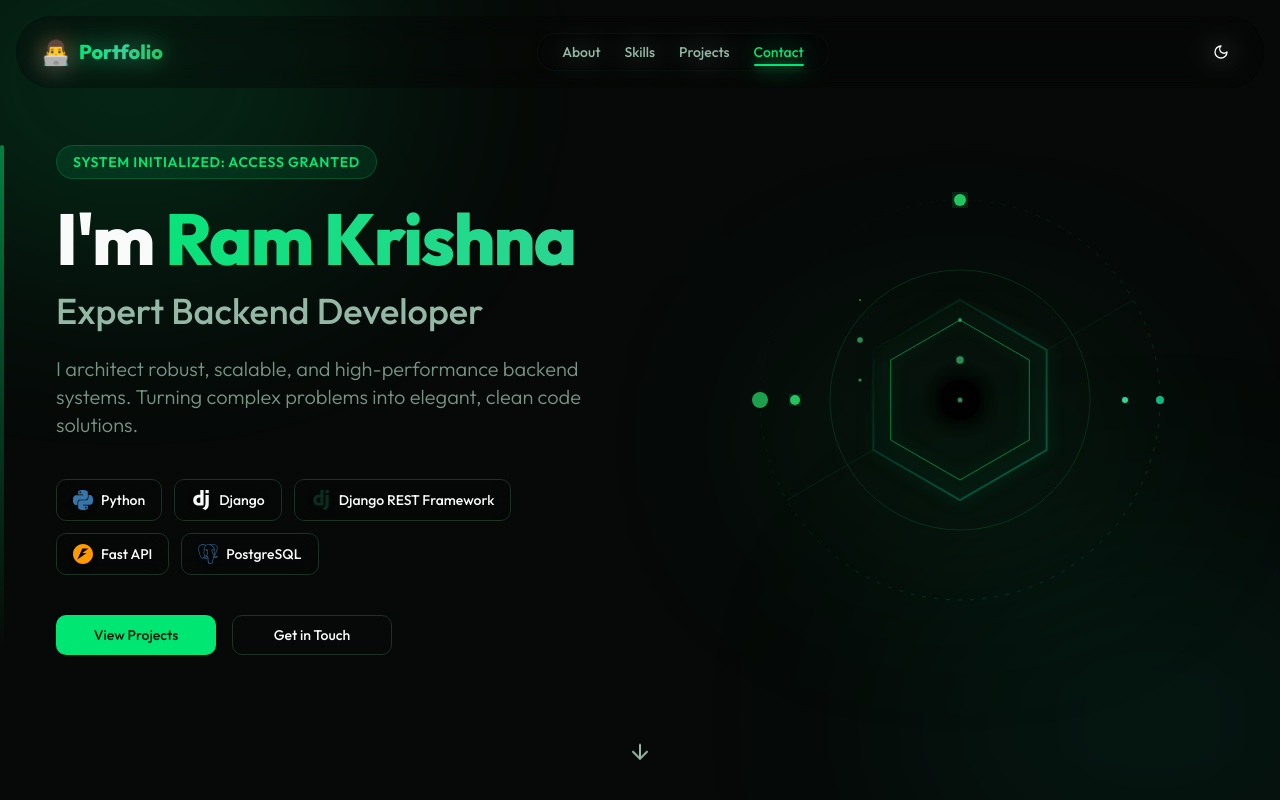
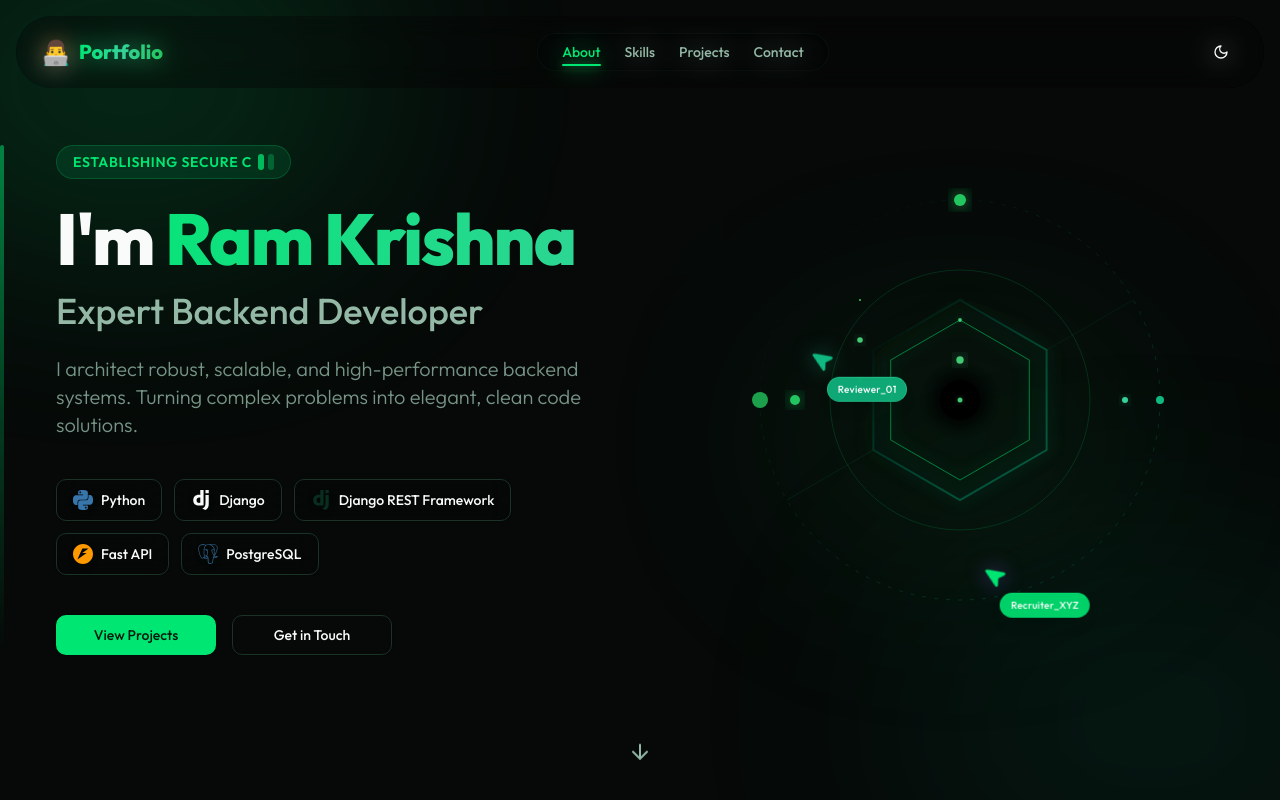
Before and after one commit to ramkrishnapaudel55/Portfolio_Nextjs_Typescript, a Next.js app: page / in a window 1280 px wide. Shown: the top 800 px of the page. Built offline with nearby package versions, Linux system fonts and the light colour scheme.

Commit message:
add: Abstract 3D/Tech Constellation SVG

```diff
--- a/src/components/sections/Hero.tsx
+++ b/src/components/sections/Hero.tsx
@@ -1,8 +1,8 @@
 "use client";
 
-import React from "react";
+import React, { useState, useEffect } from "react";
 import { motion } from "framer-motion";
-import { ArrowDown } from "lucide-react";
+import { ArrowDown, MousePointer2 } from "lucide-react";
 import { Button } from "@/components/ui/button";
 import { Badge } from "@/components/ui/badge";
 
@@ -17,7 +17,47 @@ import {
   SiFastapi,
 } from "react-icons/si";
 
+const TYPING_TEXTS = [
+  "System Initialized: Access Granted",
+  "Establishing Secure Connection...",
+  "Loading Backend Architecture...",
+  "Optimizing Database Queries...",
+  "Ready to Build Scalable Solutions."
+];
+
 const Hero = () => {
+  const [displayText, setDisplayText] = useState("");
+  const [textIndex, setTextIndex] = useState(0);
+  const [isDeleting, setIsDeleting] = useState(false);
+
+  useEffect(() => {
+    let timeout: NodeJS.Timeout;
+    const currentText = TYPING_TEXTS[textIndex];
+
+    if (isDeleting) {
+      if (displayText === "") {
+        setIsDeleting(false);
+        setTextIndex((prev) => (prev + 1) % TYPING_TEXTS.length);
+      } else {
+        timeout = setTimeout(() => {
+          setDisplayText(currentText.slice(0, displayText.length - 1));
+        }, 30);
+      }
+    } else {
+      if (displayText === currentText) {
+        timeout = setTimeout(() => {
+          setIsDeleting(true);
+        }, 2000);
+      } else {
+        timeout = setTimeout(() => {
+          setDisplayText(currentText.slice(0, displayText.length + 1));
+        }, 60);
+      }
+    }
+
+    return () => clearTimeout(timeout);
+  }, [displayText, isDeleting, textIndex]);
+
   const technologies = [
     {
       name: "Python",
@@ -70,7 +110,7 @@ const Hero = () => {
   };
 
   return (
-    <section className="min-h-screen relative overflow-hidden bg-background">
+    <section id="about" className="min-h-screen relative overflow-hidden bg-background">
       {/* Animated gradient background blobs */}
       <div className="absolute top-[-10%] left-[-10%] w-[40%] h-[40%] bg-primary/20 rounded-full blur-[120px] animate-[pulse_8s_ease-in-out_infinite]" />
       <div className="absolute bottom-[-10%] right-[-10%] w-[40%] h-[40%] bg-emerald-600/20 rounded-full blur-[120px] animate-[pulse_10s_ease-in-out_infinite_reverse]" />
@@ -87,8 +127,12 @@ const Hero = () => {
           >
             <div className="absolute -left-6 top-0 w-1 h-full bg-gradient-to-b from-primary via-primary/50 to-transparent rounded-full hidden md:block opacity-50" />
             <motion.div variants={itemVariants} className="mb-6 md:pl-8">
-              <span className="text-primary font-semibold tracking-wider uppercase text-sm inline-block px-4 py-1.5 rounded-full bg-primary/10 border border-primary/20 backdrop-blur-md">
-                System Initialized: Access Granted
+              <span className="text-primary font-semibold tracking-wider uppercase text-sm inline-flex items-center px-4 py-1.5 rounded-full bg-primary/10 border border-primary/20 backdrop-blur-md min-h-[34px]">
+                {displayText}
+                <span className="flex items-center ml-1.5 space-x-1">
+                  <span className="animate-[pulse_0.8s_ease-in-out_infinite] w-1.5 h-4 bg-primary/80 inline-block rounded-sm"></span>
+                  <span className="animate-[pulse_1.2s_ease-in-out_infinite] w-1.5 h-4 bg-primary/40 inline-block rounded-sm"></span>
+                </span>
               </span>
               <h1 className="text-5xl sm:text-6xl lg:text-7xl font-extrabold mt-6 mb-4 tracking-tight text-foreground">
                 I'm <span className="bg-clip-text text-transparent bg-gradient-to-r from-primary via-emerald-400 to-green-500 animate-gradient">Ram Krishna</span>
@@ -155,11 +199,42 @@ const Hero = () => {
             initial={{ opacity: 0, x: 100 }}
             animate={{ opacity: 1, x: 0 }}
             transition={{ duration: 0.8, delay: 0.2 }}
-            className="hidden lg:block"
+            className="hidden lg:block relative"
           >
+            {/* Fake multiplayer cursors */}
+            <motion.div
+              className="absolute z-20 flex flex-col items-start pointer-events-none"
+              animate={{
+                x: [0, 120, 60, -40, 0],
+                y: [0, -60, 100, 40, 0]
+              }}
+              transition={{ duration: 12, repeat: Infinity, ease: "easeInOut" }}
+              style={{ top: "25%", left: "15%" }}
+            >
+              <MousePointer2 className="text-emerald-500 fill-emerald-500 w-6 h-6 -rotate-12 drop-shadow-[0_0_10px_rgba(16,185,129,0.5)]" />
+              <div className="bg-emerald-500/90 backdrop-blur-sm text-white text-[10px] px-2.5 py-1 rounded-full mt-1 ml-4 shadow-lg font-medium tracking-wide border border-emerald-400/50">
+                Reviewer_01
+              </div>
+            </motion.div>
+
+            <motion.div
+              className="absolute z-20 flex flex-col items-start pointer-events-none"
+              animate={{
+                x: [0, -80, -20, 80, 0],
+                y: [0, 80, -40, -80, 0]
+              }}
+              transition={{ duration: 15, repeat: Infinity, ease: "easeInOut", delay: 2 }}
+              style={{ top: "65%", right: "15%" }}
+            >
+              <MousePointer2 className="text-primary fill-primary w-6 h-6 -rotate-12 drop-shadow-[0_0_10px_rgba(139,92,246,0.5)]" />
+              <div className="bg-primary/90 backdrop-blur-sm text-white text-[10px] px-2.5 py-1 rounded-full mt-1 ml-4 shadow-lg font-medium tracking-wide border border-primary/50">
+                Recruiter_XYZ
+              </div>
+            </motion.div>
+
             <div className="relative w-full h-[600px] flex items-center justify-center">
               {/* Abstract 3D/Tech Constellation SVG */}
-              <svg viewBox="0 0 500 500" className="w-full h-full max-w-[500px]">
+              <svg viewBox="0 0 500 500" className="w-full h-full max-w-[500px] overflow-visible">
                 <defs>
                   <linearGradient id="glow" x1="0%" y1="0%" x2="100%" y2="100%">
                     <stop offset="0%" stopColor="var(--primary)" stopOpacity="0.8" />
@@ -169,7 +244,7 @@ const Hero = () => {
                     <stop offset="0%" stopColor="var(--primary)" stopOpacity="1" />
                     <stop offset="100%" stopColor="transparent" stopOpacity="0" />
                   </radialGradient>
-                  <filter id="blurGlow">
+                  <filter id="blurGlow" x="-50%" y="-50%" width="200%" height="200%">
                     <feGaussianBlur stdDeviation="8" result="coloredBlur" />
                     <feMerge>
                       <feMergeNode in="coloredBlur" />
@@ -178,6 +253,7 @@ const Hero = () => {
                   </filter>
                 </defs>
 
+                {/* Base SVG Orbits & Hexagon (Background Elements) */}
                 <g className="origin-center" style={{ transformOrigin: "250px 250px" }}>
                   <animateTransform
                     attributeName="transform"
@@ -188,13 +264,10 @@ const Hero = () => {
                     repeatCount="indefinite"
                   />
 
-                  {/* Outer Orbit */}
+                  {/* Outer Orbit Path */}
                   <circle cx="250" cy="250" r="200" fill="none" stroke="url(#glow)" strokeWidth="1" strokeDasharray="4 8" opacity="0.5" />
-                  <circle cx="250" cy="50" r="6" fill="#22c55e" filter="url(#blurGlow)" />
-                  <circle cx="450" cy="250" r="4" fill="#10b981" />
-                  <circle cx="50" cy="250" r="8" fill="#22c55e" opacity="0.8" />
 
-                  {/* Middle Orbit */}
+                  {/* Middle Orbit Path */}
                   <circle cx="250" cy="250" r="130" fill="none" stroke="currentColor" strokeWidth="0.5" className="text-primary" opacity="0.3" />
 
                   {/* Hexagon Core */}
@@ -228,7 +301,7 @@ const Hero = () => {
                   <path d="M 163.4 300 L 76.8 350" stroke="url(#glow)" strokeWidth="1" opacity="0.4" />
                 </g>
 
-                {/* Counter Rotating Elements */}
+                {/* Counter Rotating Orbit (Background Elements) */}
                 <g style={{ transformOrigin: "250px 250px" }}>
                   <animateTransform
                     attributeName="transform"
@@ -239,11 +312,11 @@ const Hero = () => {
                     repeatCount="indefinite"
                   />
                   <circle cx="250" cy="250" r="165" fill="none" stroke="var(--primary)" strokeWidth="1" strokeDasharray="1 12" opacity="0.4" />
-                  <circle cx="415" cy="250" r="3" fill="#34d399" filter="url(#blurGlow)" />
-                  <circle cx="85" cy="250" r="5" fill="#22c55e" filter="url(#blurGlow)" />
                 </g>
 
-                {/* Floating Particles */}
+                {/* --- FOREGROUND ELEMENTS (Rendered on top, never go behind!) --- */}
+
+                {/* Floating Particles (Foreground) */}
                 {[...Array(6)].map((_, i) => {
                   const seed1 = (i * 137.5) % 1;
                   const seed2 = (i * 93.1) % 1;
@@ -252,7 +325,6 @@ const Hero = () => {
                   const cy = 150 + seed2 * 200;
                   const r = seed3 * 3 + 1;
                   const dur1 = 3 + seed1 * 4;
-                  const dur2 = 2 + seed2 * 3;
 
                   return (
                     <circle
@@ -261,7 +333,7 @@ const Hero = () => {
                       cy={cy}
                       r={r}
                       fill="#4ade80"
-                      opacity="0.6"
+                      opacity="0.9"
                       filter="url(#blurGlow)"
                     >
                       <animate
@@ -270,15 +342,38 @@ const Hero = () => {
                         dur={`${dur1}s`}
                         repeatCount="indefinite"
                       />
-                      <animate
-                        attributeName="opacity"
-                        values="0.2; 0.8; 0.2"
-                        dur={`${dur2}s`}
-                        repeatCount="indefinite"
-                      />
                     </circle>
                   );
                 })}
+
+                {/* Rotating Outer Dots (Foreground) */}
+                <g className="origin-center" style={{ transformOrigin: "250px 250px" }}>
+                  <animateTransform
+                    attributeName="transform"
+                    type="rotate"
+                    from="0 250 250"
+                    to="360 250 250"
+                    dur="40s"
+                    repeatCount="indefinite"
+                  />
+                  <circle cx="250" cy="50" r="6" fill="#22c55e" filter="url(#blurGlow)" />
+                  <circle cx="450" cy="250" r="4" fill="#10b981" />
+                  <circle cx="50" cy="250" r="8" fill="#22c55e" opacity="0.8" />
+                </g>
+
+                {/* Counter Rotating Dots (Foreground) */}
+                <g style={{ transformOrigin: "250px 250px" }}>
+                  <animateTransform
+                    attributeName="transform"
+                    type="rotate"
+                    from="360 250 250"
+                    to="0 250 250"
+                    dur="25s"
+                    repeatCount="indefinite"
+                  />
+                  <circle cx="415" cy="250" r="3" fill="#34d399" filter="url(#blurGlow)" />
+                  <circle cx="85" cy="250" r="5" fill="#22c55e" filter="url(#blurGlow)" />
+                </g>
               </svg>
             </div>
           </motion.div>
```
